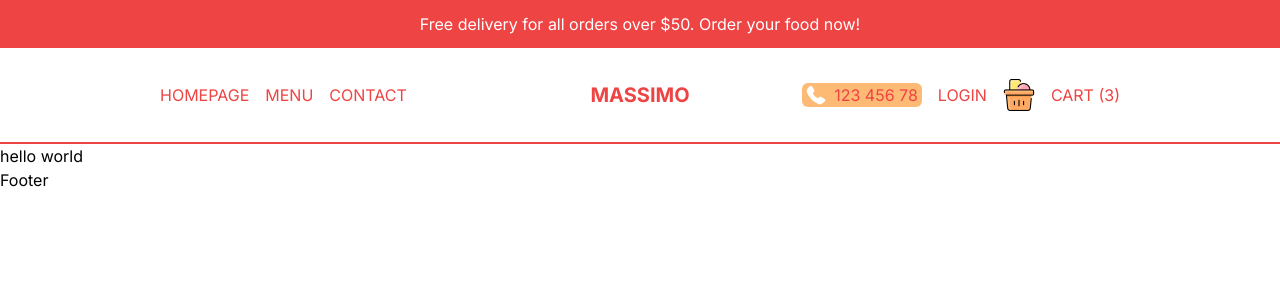
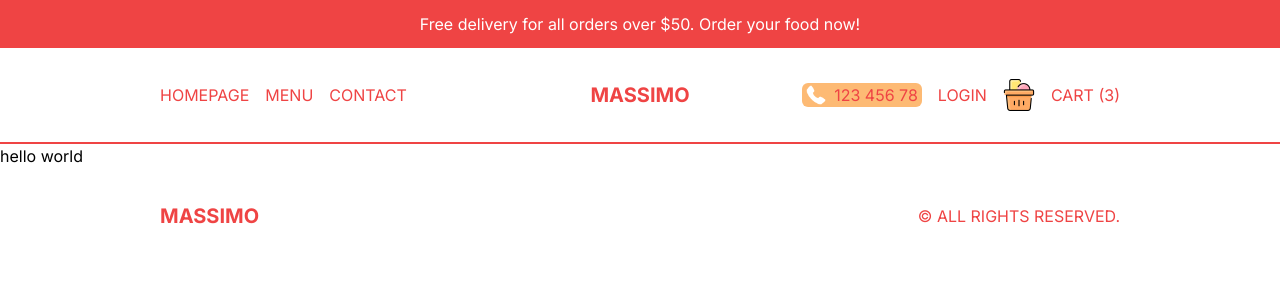
Before and after one commit to mesutsemiz/restaurant, a Next.js app: page / in a window 1280 px wide. Shown: the top 300 px of the page. Built offline with nearby package versions, Linux system fonts and the light colour scheme.

Commit message:
footer comp has done

```diff
--- a/src/components/Footer.tsx
+++ b/src/components/Footer.tsx
@@ -1,9 +1,13 @@
-import React from 'react'
+import Link from "next/link";
+import React from "react";
 
 const Footer = () => {
   return (
-    <div>Footer</div>
-  )
-}
+    <div className="h-12 md:h-24 p-4 lg:px-20 xl:px-40 text-red-500 flex items-center justify-between">
+      <Link href="/" className="font-bold text-xl">MASSIMO</Link>
+      <p>© ALL RIGHTS RESERVED.</p>
+    </div>
+  );
+};
 
-export default Footer
+export default Footer;
```
